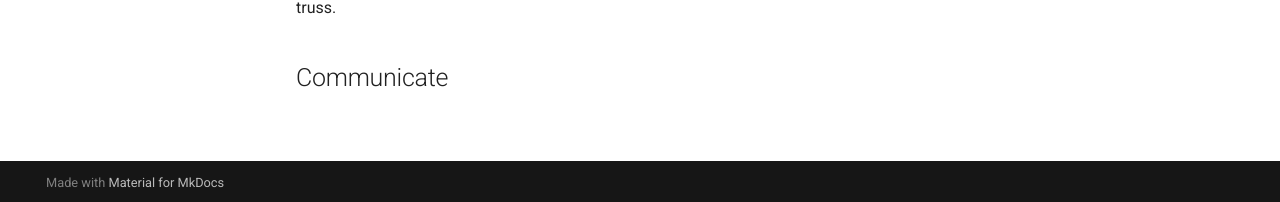
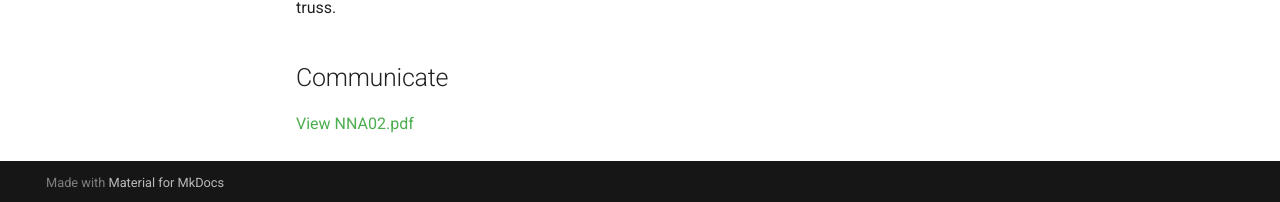
Before and after one commit to nnicho12/Noah-Nicholson-Portfolio, an MkDocs documentation site: the page built from docs/assignments/A02/index.md, in a window 1280 px wide and 1039 px high. Shown: the part 834-1036 px from the top of the window. Built offline with MkDocs 1.6.1 and Material for MkDocs 9.7.7, drawn with Linux system fonts in a browser that asks for light colours.

Commit message:
Add link to NNA02.pdf in index.md
Added a link to the NNA02.pdf document for reference.

```diff
--- a/docs/assignments/A02/index.md
+++ b/docs/assignments/A02/index.md
@@ -18,3 +18,5 @@ The pins are to be identical to each other and each element is to have the same
 _Which geometry did you select, and why? This is your first open design choice in the course — defend it._
 I designed a simple truss using minimal supports. This was done by using only the necessary material to connect the pins together. This was done to limit weight and cost of the truss.
 ## Communicate
+
+[View NNA02.pdf](./NNA02.pdf)
```
